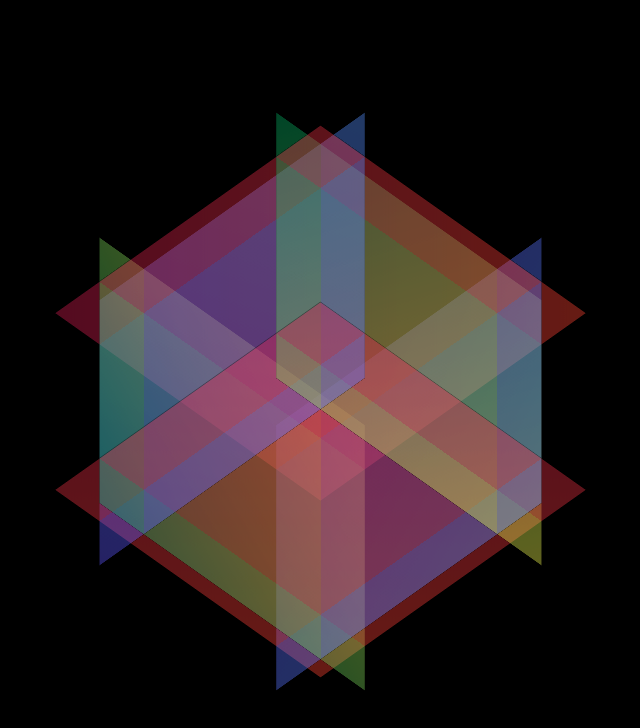
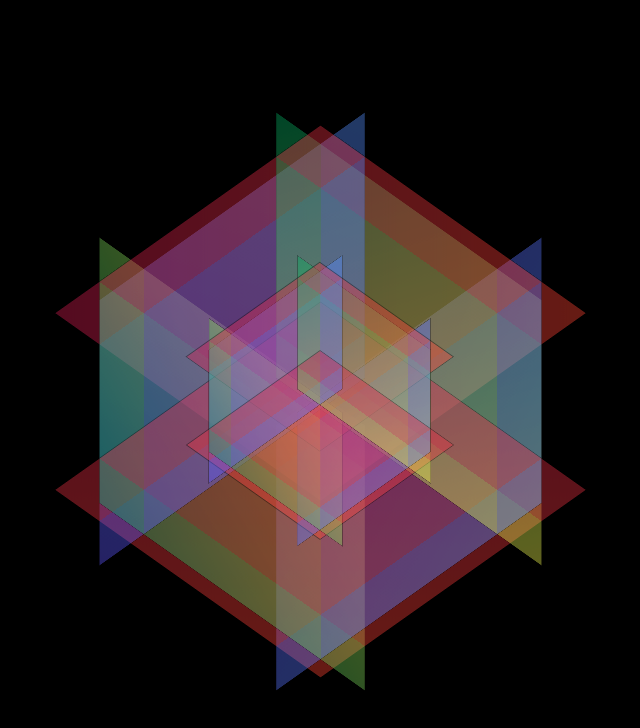
Before and after one commit to abhaysocialised/css-transistions, a plain HTML site: page index.html in a window 1280 px wide. Shown: the whole page, without its empty margins (320-960 px from the left). Drawn offline with Linux system fonts and the light colour scheme.

Commit message:
Added double squares

```diff
--- a/index.html
+++ b/index.html
@@ -16,5 +16,13 @@
 			<div class="side right"></div>
 			<div class="side front"></div>
 		</div>
+		<div class="sub-dice">
+			<div class="sub-side back"></div>
+			<div class="sub-side front"></div>
+			<div class="sub-side right"></div>
+			<div class="sub-side left"></div>
+			<div class="sub-side top"></div>
+			<div class="sub-side bottom"></div>
+		</div>
 	</body>
 </html>
--- a/style.css
+++ b/style.css
@@ -1,5 +1,6 @@
 :root {
 	--dice-wh: 250px;
+	--sub-dice-wh: calc(var(--dice-wh) / 2);
 }
 
 * {
@@ -15,13 +16,22 @@ body {
 	background-color: hsl(100, 0%, 0%);
 }
 
-.dice {
+.dice,
+.sub-dice {
 	position: relative;
 	width: var(--dice-wh);
 	height: var(--dice-wh);
 	transform-style: preserve-3d;
 	transform: translateZ(calc((var(--dice-wh) / 2) * -1));
 	transition: all 1s;
+	animation: rotate 10s linear infinite;
+}
+
+.sub-dice {
+	width: var(--sub-dice-wh);
+	height: var(--sub-dice-wh);
+	position: absolute;
+	--dice-wh: var(--sub-dice-wh);
 	animation: rotate 10s linear infinite;
 }
 
@@ -38,7 +48,8 @@ body {
 	}
 }
 
-.side {
+.side,
+.sub-side {
 	width: 100%;
 	height: 100%;
 	opacity: 0.4;
@@ -50,57 +61,44 @@ body {
 	font-size: 2rem;
 }
 
-.front {
+.dice .front,
+.sub-dice .front {
 	transform: rotateY(0deg) translateZ(calc(var(--dice-wh) / 2));
 	/* background-color: #ff6263; */
 	background-image: linear-gradient(45deg, #ff4331, #d31a50);
 }
 
-.back {
+.dice .back,
+.sub-dice .back {
 	transform: rotateY(180deg) translateZ(calc(var(--dice-wh) / 2));
 	/* background-color: #ff6263; */
 	background-image: linear-gradient(45deg, #ff4331, #d31a50);
 }
 
-.left {
+.dice .left,
+.sub-dice .left {
 	transform: rotateY(-90deg) translateZ(calc(var(--dice-wh) / 2));
 	/* background-color: #1faa59; */
 	background-image: linear-gradient(45deg, #eff54d, #00ac61);
 }
 
-.right {
+.dice .right,
+.sub-dice .right {
 	transform: rotateY(90deg) translateZ(calc(var(--dice-wh) / 2));
 	/* background-color: #1faa59; */
 	background-image: linear-gradient(45deg, #eff54d, #00ac61);
 }
 
-.top {
+.dice .top,
+.sub-dice .top {
 	transform: rotateX(90deg) translateZ(calc(var(--dice-wh) / 2));
 	/* background-color: #1b98f5; */
 	background-image: linear-gradient(45deg, #538ffb, #5b54fa);
 }
 
-.bottom {
+.dice .bottom,
+.sub-dice .bottom {
 	transform: rotateX(-90deg) translateZ(calc(var(--dice-wh) / 2));
 	/* background-color: #1b98f5; */
 	background-image: linear-gradient(45deg, #538ffb, #5b54fa);
 }
-
-/* .front::before {
-	content: '1';
-}
-.back::before {
-	content: '2';
-}
-.top::before {
-	content: '3';
-}
-.bottom::before {
-	content: '4';
-}
-.left::before {
-	content: '5';
-}
-.right::before {
-	content: '6';
-} */
```
